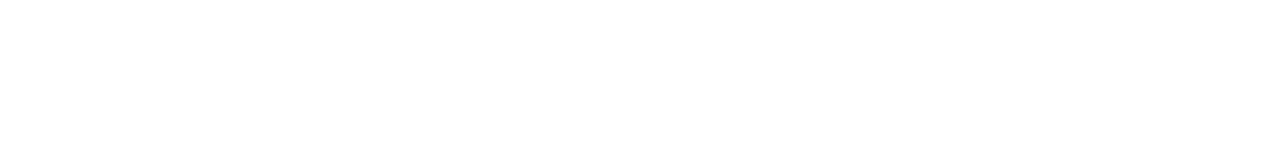
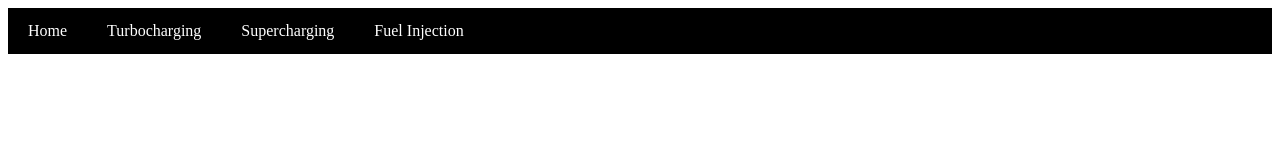
Before and after one commit to LANRA03/LANRA03.github.io, a plain HTML site: page Turbo.html in a window 1280 px wide. Drawn offline with Linux system fonts and the light colour scheme.

Commit message:
Update Turbo.html

```diff
--- a/Turbo.html
+++ b/Turbo.html
@@ -5,3 +5,33 @@
 <meta charset="UTF-8">
 <meta name="viewport" content="width=device-width, initial-scale=1"
 </head>
+<style>
+
+/*style the navbar*/
+.navbar {
+    overflow: hidden; /* hides text overflow*/
+	background-color: black;
+    }
+
+/* style the links*/
+.navbar a {
+    float: left; /* keeps the links next to eachother */
+	display: block;
+	color: white;
+	padding: 14px 20px;
+	text-decoration: none;
+}
+
+.navbar a:hover {
+    background-color: white;
+	color: black;
+    }
+</style>
+<body>
+
+<div class="navbar">
+    <a href="#">Home</a>
+    <a href="Turbo.html">Turbocharging</a>
+	<a href="#">Supercharging</a>
+	<a href="#">Fuel Injection</a>
+</div>
```
